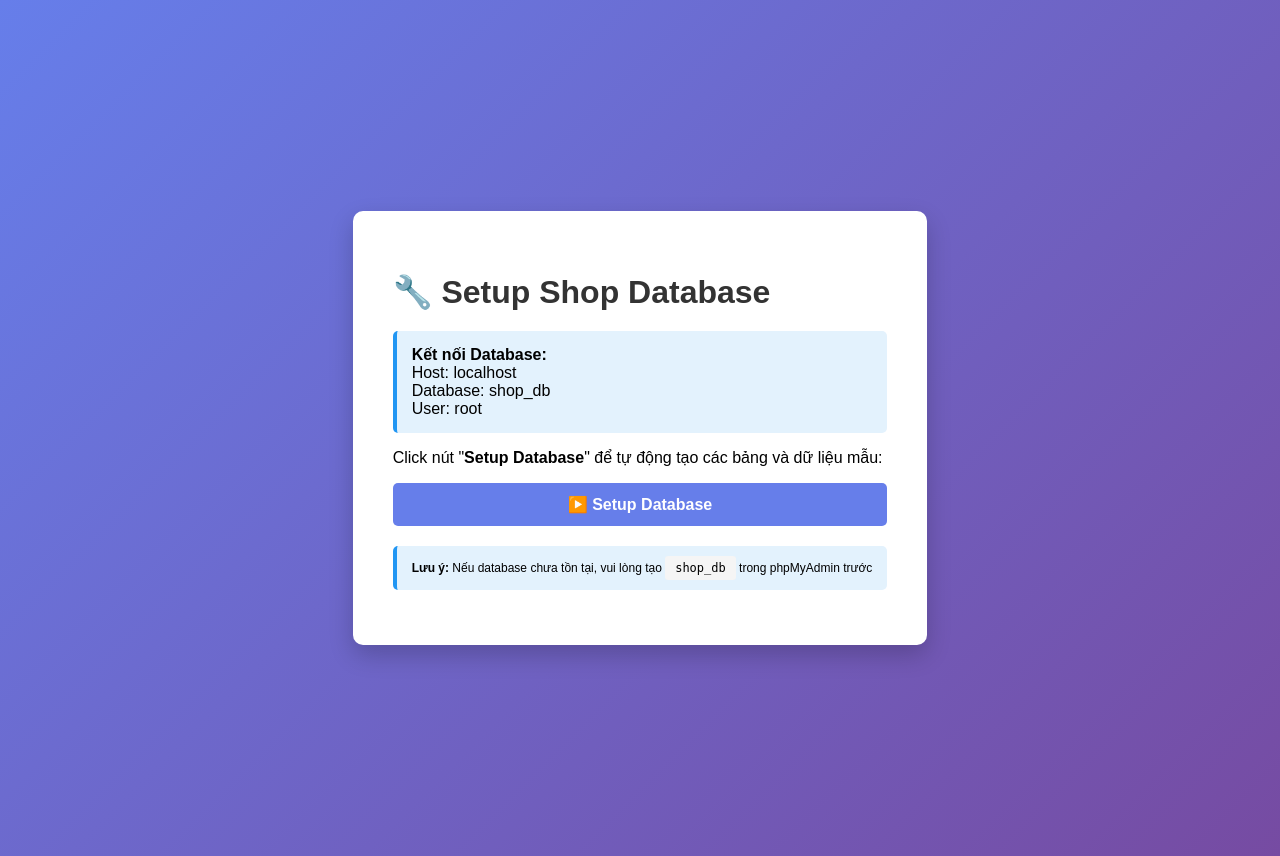
After one commit to HoangVu08122006/WebDatDoAn, a PHP site: page /WebDatDoAn/setup.php in a window 1280 px wide. The commit adds this page. Run offline with PHP 8.4, Linux system fonts and the light colour scheme.

Commit message:
CapNhatCode

```diff
--- /dev/null
+++ b/setup.php
@@ -0,0 +1,208 @@
+<?php
+/**
+ * File setup.php - Tự động import database
+ * Truy cập: http://localhost/WebDatDoAn/setup.php
+ */
+
+require_once './configs/env.php';
+
+if ($_POST['action'] ?? '' !== 'setup') {
+    ?>
+    <!DOCTYPE html>
+    <html lang="vi">
+    <head>
+        <meta charset="UTF-8">
+        <meta name="viewport" content="width=device-width, initial-scale=1.0">
+        <title>Setup Shop Database</title>
+        <style>
+            body {
+                font-family: Arial, sans-serif;
+                background: linear-gradient(135deg, #667eea 0%, #764ba2 100%);
+                min-height: 100vh;
+                display: flex;
+                align-items: center;
+                justify-content: center;
+                padding: 20px;
+            }
+            .container {
+                background: white;
+                padding: 40px;
+                border-radius: 10px;
+                box-shadow: 0 10px 25px rgba(0, 0, 0, 0.2);
+                max-width: 600px;
+            }
+            h1 { color: #333; margin-bottom: 20px; }
+            .info { background: #e3f2fd; padding: 15px; border-radius: 5px; margin: 15px 0; border-left: 4px solid #2196F3; }
+            .success { background: #d4edda; padding: 15px; border-radius: 5px; margin: 15px 0; border-left: 4px solid #28a745; }
+            .error { background: #f8d7da; padding: 15px; border-radius: 5px; margin: 15px 0; border-left: 4px solid #dc3545; }
+            .btn { padding: 12px 30px; background: #667eea; color: white; border: none; border-radius: 5px; cursor: pointer; font-size: 16px; font-weight: bold; width: 100%; }
+            .btn:hover { background: #764ba2; }
+            code { background: #f5f5f5; padding: 5px 10px; border-radius: 3px; font-family: monospace; }
+        </style>
+    </head>
+    <body>
+        <div class="container">
+            <h1>🔧 Setup Shop Database</h1>
+
+            <div class="info">
+                <strong>Kết nối Database:</strong><br>
+                Host: <?php echo DB_HOST; ?><br>
+                Database: <?php echo DB_NAME; ?><br>
+                User: <?php echo DB_USERNAME; ?>
+            </div>
+
+            <p>Click nút "<strong>Setup Database</strong>" để tự động tạo các bảng và dữ liệu mẫu:</p>
+
+            <form method="POST">
+                <input type="hidden" name="action" value="setup">
+                <button type="submit" class="btn">▶️ Setup Database</button>
+            </form>
+
+            <div class="info" style="margin-top: 20px; font-size: 12px;">
+                <strong>Lưu ý:</strong> Nếu database chưa tồn tại, vui lòng tạo <code><?php echo DB_NAME; ?></code> trong phpMyAdmin trước
+            </div>
+        </div>
+    </body>
+    </html>
+    <?php
+    exit;
+}
+
+// Xử lý setup
+try {
+    $dsn = sprintf('mysql:host=%s;port=%s;dbname=%s;charset=utf8', DB_HOST, DB_PORT, DB_NAME);
+    $conn = new PDO($dsn, DB_USERNAME, DB_PASSWORD);
+    $conn->setAttribute(PDO::ATTR_ERRMODE, PDO::ERRMODE_EXCEPTION);
+
+    // SQL để tạo bảng
+    $sql = file_get_contents('./database.sql');
+
+    // Tách các câu lệnh SQL
+    $statements = array_filter(array_map('trim', preg_split('/;/', $sql)));
+
+    $count = 0;
+    foreach ($statements as $statement) {
+        if (!empty($statement) && !preg_match('/^--/', $statement)) {
+            $conn->exec($statement);
+            $count++;
+        }
+    }
+
+    // Thêm dữ liệu mẫu
+    $seedData = [
+        // Admin user
+        "INSERT IGNORE INTO users (name, email, password, role) VALUES
+        ('Admin', 'admin@example.com', '" . password_hash('123456', PASSWORD_BCRYPT) . "', 'admin')",
+
+        // Sample categories
+        "INSERT IGNORE INTO categories (name, description) VALUES
+        ('Cơm', 'Các món cơm ngon'),
+        ('Nước uống', 'Nước uống mát lạnh'),
+        ('Dessert', 'Các loại tráng miệng')",
+
+        // Sample products
+        "INSERT IGNORE INTO products (name, price, sale_price, description, category_id, stock) VALUES
+        ('Cơm Tấm Sài Gòn', 45000, 40000, 'Cơm tấm nóng hổi kèm sườn nướng, trứng ốp la', 1, 50),
+        ('Cơm Chiên Tôm', 55000, NULL, 'Cơm chiên với tôm tươi, trứng gà', 1, 40),
+        ('Nước Cam Ép', 25000, 20000, 'Nước cam tươi ép ngay', 2, 100),
+        ('Cà Phê Đen', 20000, 18000, 'Cà phê đen đậm đà', 2, 100),
+        ('Kem Sô-cô-la', 30000, NULL, 'Kem sô-cô-la mềm mịn', 3, 50)"
+    ];
+
+    foreach ($seedData as $seed) {
+        try {
+            $conn->exec($seed);
+        } catch (PDOException $e) {
+            // Bỏ qua nếu dữ liệu đã tồn tại
+        }
+    }
+
+    ?>
+    <!DOCTYPE html>
+    <html lang="vi">
+    <head>
+        <meta charset="UTF-8">
+        <meta name="viewport" content="width=device-width, initial-scale=1.0">
+        <title>Setup Thành công</title>
+        <style>
+            body {
+                font-family: Arial, sans-serif;
+                background: linear-gradient(135deg, #667eea 0%, #764ba2 100%);
+                min-height: 100vh;
+                display: flex;
+                align-items: center;
+                justify-content: center;
+                padding: 20px;
+            }
+            .container {
+                background: white;
+                padding: 40px;
+                border-radius: 10px;
+                box-shadow: 0 10px 25px rgba(0, 0, 0, 0.2);
+                max-width: 600px;
+                text-align: center;
+            }
+            .success { color: #28a745; font-size: 24px; margin-bottom: 20px; }
+            a { display: inline-block; margin-top: 20px; padding: 12px 30px; background: #667eea; color: white; text-decoration: none; border-radius: 5px; }
+            a:hover { background: #764ba2; }
+            .info { background: #f5f5f5; padding: 15px; border-radius: 5px; margin: 15px 0; text-align: left; }
+            code { background: #e0e0e0; padding: 5px 10px; border-radius: 3px; }
+        </style>
+    </head>
+    <body>
+        <div class="container">
+            <div class="success">✅ Setup Database Thành Công!</div>
+
+            <div class="info">
+                <strong>Thông tin tài khoản Admin:</strong><br>
+                Email: <code>admin@example.com</code><br>
+                Password: <code>123456</code><br><br>
+                <em style="color: #666; font-size: 12px;">⚠️ Vui lòng đổi mật khẩu sau khi đăng nhập!</em>
+            </div>
+
+            <div class="info">
+                <strong>Dữ liệu mẫu đã được tạo:</strong><br>
+                ✓ 3 danh mục (Cơm, Nước uống, Dessert)<br>
+                ✓ 5 sản phẩm mẫu<br>
+                ✓ Admin account
+            </div>
+
+            <a href="?c=product&a=list">👉 Vào trang chủ ứng dụng</a>
+        </div>
+    </body>
+    </html>
+    <?php
+
+} catch (PDOException $e) {
+    ?>
+    <!DOCTYPE html>
+    <html lang="vi">
+    <head>
+        <meta charset="UTF-8">
+        <title>Lỗi Setup</title>
+        <style>
+            body {
+                font-family: Arial, sans-serif;
+                background: #f5f5f5;
+                padding: 20px;
+            }
+            .error {
+                background: #f8d7da;
+                color: #721c24;
+                padding: 20px;
+                border-radius: 5px;
+                border-left: 4px solid #dc3545;
+            }
+            code { background: #fff3cd; padding: 10px; display: block; margin: 10px 0; border-radius: 3px; }
+        </style>
+    </head>
+    <body>
+        <div class="error">
+            <h3>❌ Lỗi Setup Database</h3>
+            <p><?php echo $e->getMessage(); ?></p>
+            <code><?php echo $e->getFile() . ':' . $e->getLine(); ?></code>
+        </div>
+    </body>
+    </html>
+    <?php
+}
--- a/views/products/detail.php
+++ b/views/products/detail.php
@@ -55,7 +55,7 @@
 
             <div class="product-info">
                 <h1><?php echo $product['name']; ?></h1>
-                <div class="product-category">📋 <%= $product['category_name'] %></div>
+                <div class="product-category">📋 <?php echo $product['category_name'] ?? 'Không có'; ?></div>
 
                 <div class="product-price">
                     Giá: <?php echo number_format($product['sale_price'] ?? $product['price'], 0, ',', '.'); ?> VNĐ
```
Also changed, not shown: QUICK_START.md (added, +83 -0 lines), controllers/AdminProductController.php (+51 -13 lines), controllers/AdminUserController.php (+24 -8 lines), controllers/AuthController.php (+26 -10 lines), controllers/ProductController.php (+7 -3 lines), .htaccess (added), README.md (added), 1 other file.
